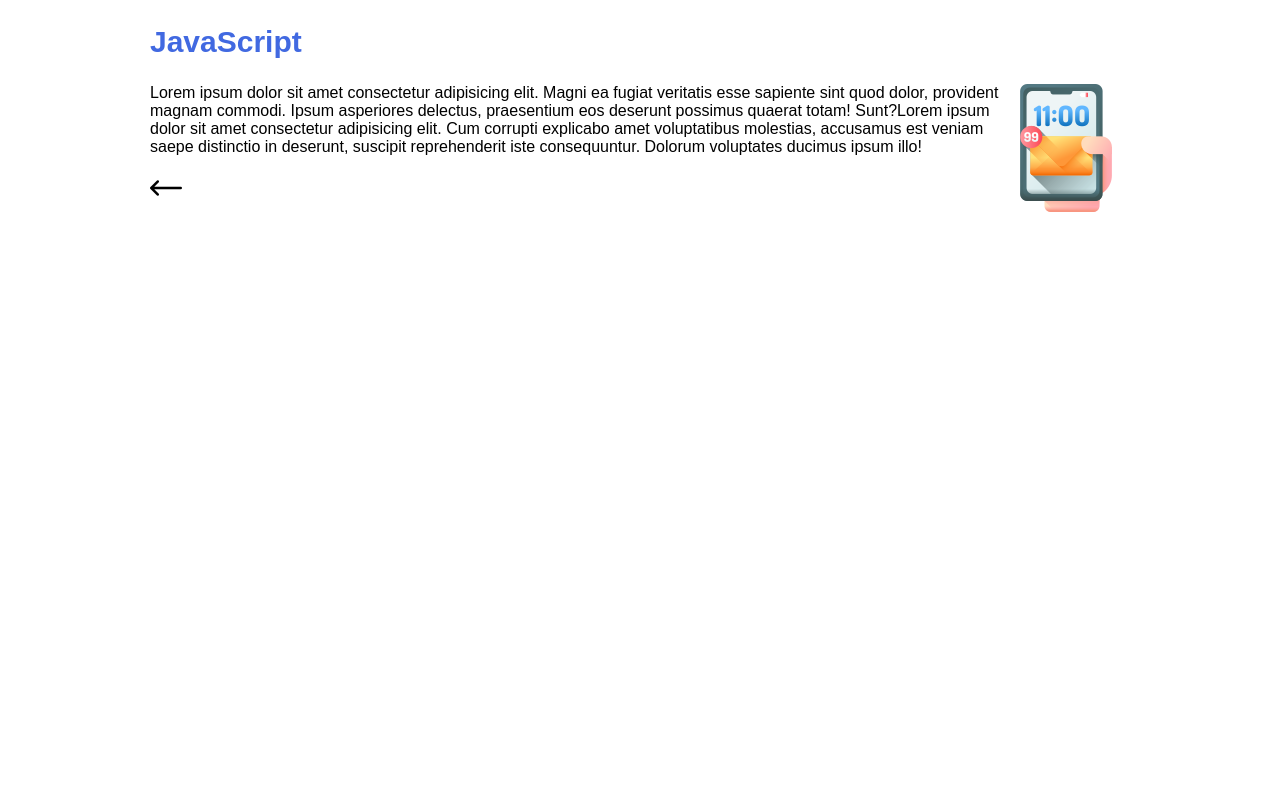
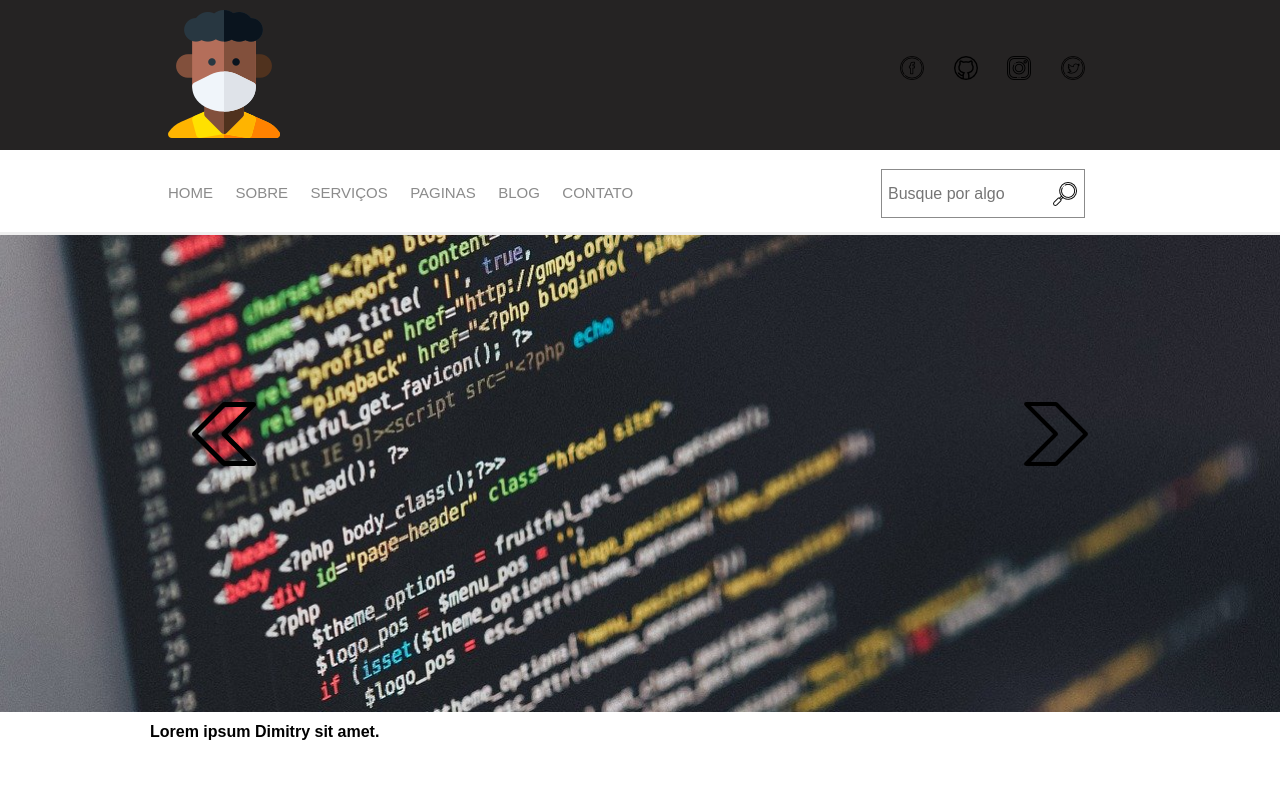
Before and after one commit to dimitrymm/projeto-site, a plain HTML site: page dicas.html in a window 1280 px wide. Drawn offline with nearby package versions, Linux system fonts and the light colour scheme; files that its build step writes are made by us from their sources.

Commit message:
Update site e paginas

```diff
--- a/dicas.html
+++ b/dicas.html
@@ -5,17 +5,84 @@
     <meta name="viewport" content="width=device-width, initial-scale=1.0">
     <title>Document</title>
     <link rel="stylesheet" href="estilos/style.css">
+    <link rel="stylesheet" type="text/css" href="./css/slick.css" />
+
+
+    <!--<link rel="stylesheet" type="text/css" href="//cdn.jsdelivr.net/npm/slick-carousel@1.8.1/slick/slick.css"/>-->
+
 </head>
 <body>
+        <header class="menu-principal">
+            <main>
+                <div class="header-1">
+                    <div class="logo">
+                        <img src="imagens/mascara-medica.png" alt="Logo Eu">
+                    </div>
+                    <div class="redes-sociais">
+                        <ul>
+                            <li>
+                                <a href="">
+                                    <img src="imagens/facebook.png" alt="facebook">
+                                 </a>
+                            </li>
+                            <li>
+                                <a href="">
+                                    <img src="imagens/github.png" alt="github">
+                                </a></li>
+                            <li>
+                                <a href="">
+                                    <img src="imagens/instagram.png" alt="instagram">
+                                </a></li>
+                            <li>
+                                <a href="">
+                                    <img src="imagens/twitter.png" alt="twitter">
+                                </a></li>
+                        </ul>
+                    </div>
+                </div>
+            </main>
+        </header>
 
-    <main>
-        <h2>JavaScript</h2>
-            <img class="lado" src="imagens/smartphone.png" alt="Smartphones">
-            <p>Lorem ipsum dolor sit amet consectetur adipisicing elit. Magni ea fugiat veritatis esse sapiente sint quod dolor, provident magnam commodi. Ipsum asperiores delectus, praesentium eos deserunt possimus quaerat totam! Sunt?Lorem ipsum dolor sit amet consectetur adipisicing elit. Cum corrupti explicabo amet voluptatibus molestias, accusamus est veniam saepe distinctio in deserunt, suscipit reprehenderit iste consequuntur. Dolorum voluptates ducimus ipsum illo!</p>
+        <main class="col-100 menu-urls">
+            <div class="header-2">
+                <div class="menu">
+                    <ul>
+                        <li><a href="index.html">Home</a></li>
+                        <li><a href="dicas.html">Sobre</a></li>
+                        <li><a href="">Serviços</a></li>
+                        <li><a href="conteudo.html">Paginas</a></li>
+                        <li><a href="">Blog</a></li>
+                        <li><a href="">Contato</a></li>
+                    </ul>
+                </div>
+                <div class="busca">
+                    <input placeholder="Busque por algo" type="text"/>
+                </div>
+            </div>
+        </main>
 
-            <a href="index.html"><img src="imagens/setas-flechas.png" alt=""></a>
+        <div class="col-100">
+            <div class="slider-principal">
+                <img src="imagens/banner.png" alt="Programacao"/>
+                <img src="imagens/banner.png" alt="Programacao"/>
+               <img src="imagens/banner.png" alt="Programacao"/>
+              </div>
+        </div>
 
-    </main>
+        <div class="col-100">
+            <div class="content">
+                <h1>Lorem ipsum <strong>Dimitry</strong> sit amet.</h1>
+            </div>
+        </div>
 
+
+        <script type="text/javascript" src="https://code.jquery.com/jquery-1.11.0.min.js"></script>
+        <script type="text/javascript" src="https://code.jquery.com/jquery-migrate-1.2.1.min.js"></script>
+        <script type="text/javascript" src="https://cdn.jsdelivr.net/npm/slick-carousel@1.8.1/slick/slick.min.js"></script>
+
+        <!--<script type="text/javascript" src="./js/jquery.js"></script>
+        <script type="text/javascript" src="./js/jquery-migrate.js"></script>-->
+        <script type="text/javascript" src="./js/slick.min.js"></script>
+        <script type="text/javascript" src="js/main.js"></script>
 </body>
 </html>
--- a/estilos/style.css
+++ b/estilos/style.css
@@ -25,18 +25,7 @@ body{
     width: 60%;
 }
 
-h1{
-    font-size: 50px;
-    font-weight: 600;
-    color: royalblue;
-}
-
-h2{
-    font-size: 30px;
-    font-weight: 600;
-    color: royalblue;
-}
-main{
+main,.content{
     margin: 0 auto;
     width: 980px;
     position: relative;
```
Also changed, not shown: conteudo.html (+72 -12 lines), index.html (+18 -13 lines).
